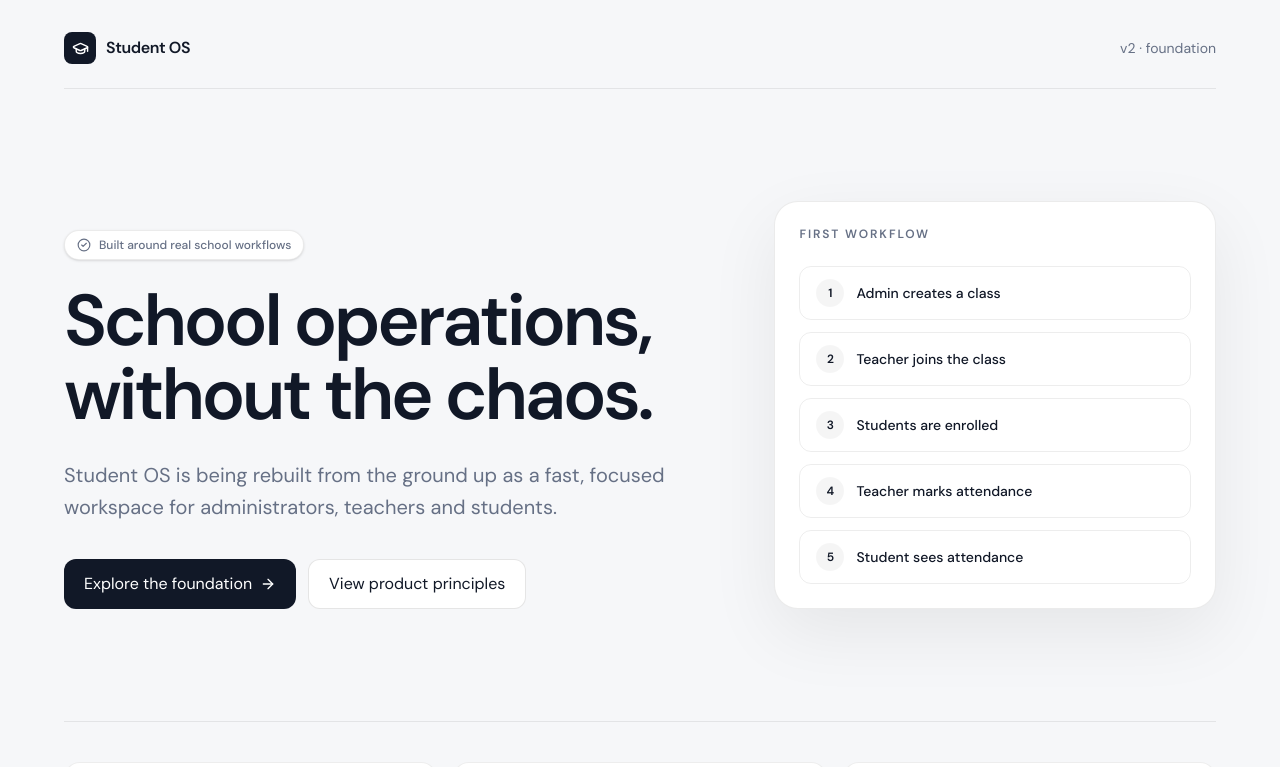
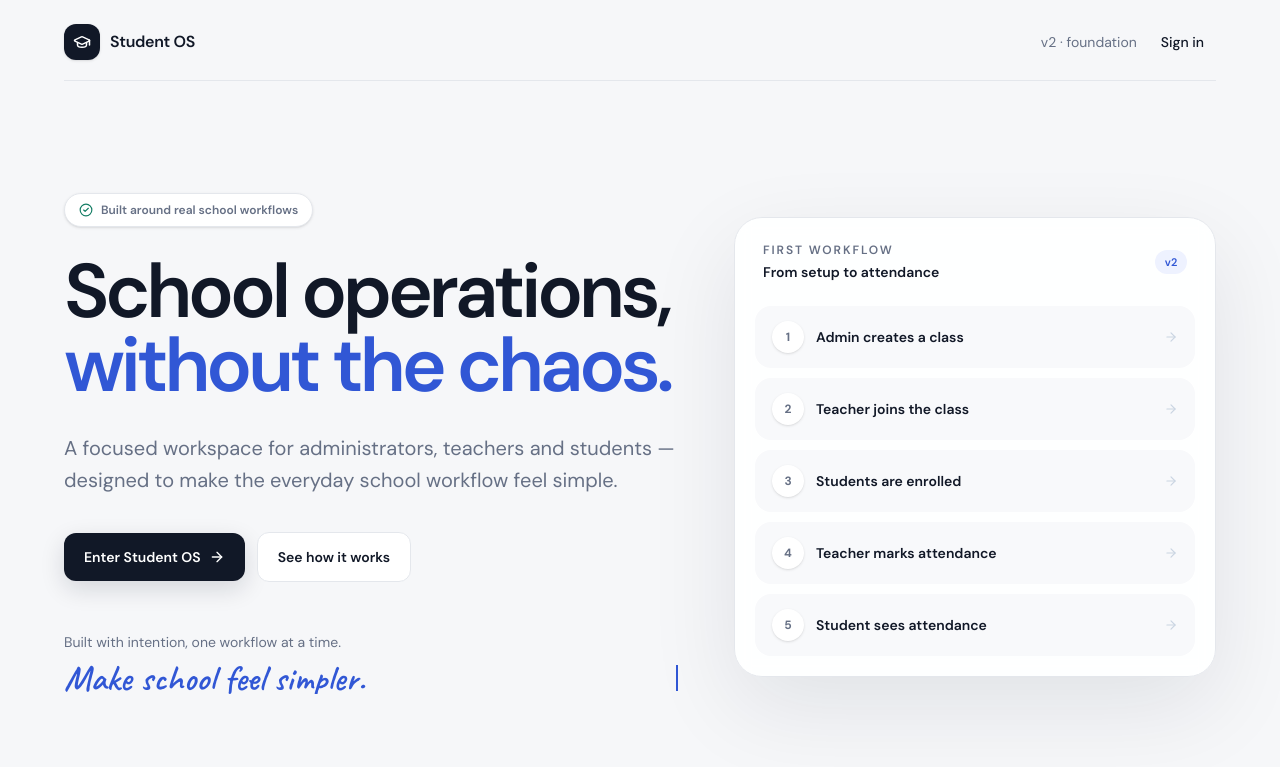
Before and after one commit to mohit-maybe/Student-OS, a Next.js app in the folder v2/: page / in a window 1280 px wide. Shown: the top 767 px of the page. Built offline with nearby package versions, Linux system fonts and the light colour scheme.

Commit message:
feat(v2): add polished landing interactions and handwriting intro

```diff
--- a/v2/app/page.tsx
+++ b/v2/app/page.tsx
@@ -1,3 +1,4 @@
+import Link from "next/link";
 import { ArrowRight, BarChart3, CheckCircle2, GraduationCap, ShieldCheck } from "lucide-react";
 
 const principles = [
@@ -6,59 +7,68 @@ const principles = [
   { icon: BarChart3, title: "Useful data", text: "Turn everyday school activity into clear, actionable signals." },
 ];
 
+const workflow = ["Admin creates a class", "Teacher joins the class", "Students are enrolled", "Teacher marks attendance", "Student sees attendance"];
+
 export default function Home() {
   return (
-    <main className="min-h-screen px-6 py-8 sm:px-10 lg:px-16">
+    <main className="min-h-screen overflow-hidden px-5 py-6 sm:px-8 lg:px-12">
       <div className="mx-auto max-w-6xl">
-        <nav className="flex items-center justify-between border-b border-black/8 pb-6">
-          <div className="flex items-center gap-2.5 font-semibold tracking-tight">
-            <div className="grid size-8 place-items-center rounded-lg bg-[var(--foreground)] text-white">
-              <GraduationCap size={17} />
-            </div>
+        <nav className="animate-fade-up flex items-center justify-between border-b border-[var(--border)] pb-5">
+          <div className="flex items-center gap-2.5 font-semibold tracking-[-.02em]">
+            <div className="grid size-9 place-items-center rounded-xl bg-[var(--foreground)] text-white shadow-sm"><GraduationCap size={18} /></div>
             Student OS
           </div>
-          <span className="text-sm text-[var(--muted)]">v2 · foundation</span>
+          <div className="flex items-center gap-3 text-sm text-[var(--muted)]">
+            <span className="hidden sm:inline">v2 · foundation</span>
+            <Link href="/login" className="rounded-lg px-3 py-2 font-medium text-[var(--foreground)] transition hover:bg-white">Sign in</Link>
+          </div>
         </nav>
 
-        <section className="grid gap-12 py-20 lg:grid-cols-[1.2fr_.8fr] lg:items-end lg:py-28">
+        <section className="grid gap-14 py-20 lg:grid-cols-[1.12fr_.88fr] lg:items-center lg:py-28">
           <div>
-            <div className="mb-6 inline-flex items-center gap-2 rounded-full border border-black/8 bg-white px-3 py-1.5 text-xs font-medium text-[var(--muted)] shadow-sm">
-              <CheckCircle2 size={14} /> Built around real school workflows
+            <div className="animate-fade-up stagger-1 mb-7 inline-flex items-center gap-2 rounded-full border border-[var(--border)] bg-white px-3.5 py-2 text-xs font-semibold text-[var(--muted)] shadow-sm">
+              <CheckCircle2 size={14} className="text-[var(--success)]" /> Built around real school workflows
             </div>
-            <h1 className="max-w-3xl text-5xl font-semibold leading-[1.02] tracking-[-0.045em] sm:text-6xl lg:text-7xl">
-              School operations, without the chaos.
+            <h1 className="animate-fade-up stagger-2 max-w-3xl text-5xl font-semibold leading-[.98] tracking-[-.055em] sm:text-6xl lg:text-[76px]">
+              School operations, <span className="text-[var(--accent)]">without the chaos.</span>
             </h1>
-            <p className="mt-7 max-w-2xl text-lg leading-8 text-[var(--muted)] sm:text-xl">
-              Student OS is being rebuilt from the ground up as a fast, focused workspace for administrators, teachers and students.
+            <p className="animate-fade-up stagger-3 mt-7 max-w-2xl text-lg leading-8 text-[var(--muted)] sm:text-xl">
+              A focused workspace for administrators, teachers and students — designed to make the everyday school workflow feel simple.
             </p>
-            <div className="mt-9 flex flex-wrap gap-3">
-              <button className="inline-flex items-center gap-2 rounded-xl bg-[var(--foreground)] px-5 py-3 text-sm font-medium text-white transition hover:opacity-90">
-                Explore the foundation <ArrowRight size={16} />
-              </button>
-              <button className="rounded-xl border border-black/10 bg-white px-5 py-3 text-sm font-medium transition hover:bg-black/[.03]">
-                View product principles
-              </button>
+            <div className="animate-fade-up stagger-4 mt-9 flex flex-wrap items-center gap-3">
+              <Link href="/login" className="group inline-flex items-center gap-2 rounded-xl bg-[var(--foreground)] px-5 py-3.5 text-sm font-semibold text-white shadow-[0_8px_24px_rgba(17,24,39,.14)] transition duration-300 hover:-translate-y-0.5 hover:shadow-[0_12px_30px_rgba(17,24,39,.18)]">
+                Enter Student OS <ArrowRight size={16} className="transition-transform group-hover:translate-x-1" />
+              </Link>
+              <a href="#principles" className="rounded-xl border border-[var(--border)] bg-white px-5 py-3.5 text-sm font-semibold transition duration-300 hover:-translate-y-0.5 hover:border-slate-300">See how it works</a>
+            </div>
+            <div className="mt-12 text-[var(--foreground)]">
+              <span className="text-sm text-[var(--muted)]">Built with intention, one workflow at a time.</span><br />
+              <span className="handwritten mt-2 text-4xl text-[var(--accent)]">Make school feel simpler.</span>
             </div>
           </div>
 
-          <div className="rounded-3xl border border-black/8 bg-white p-6 shadow-[0_24px_70px_rgba(0,0,0,.07)]">
-            <p className="text-xs font-semibold uppercase tracking-[0.16em] text-[var(--muted)]">First workflow</p>
-            <div className="mt-6 space-y-3">
-              {["Admin creates a class", "Teacher joins the class", "Students are enrolled", "Teacher marks attendance", "Student sees attendance"].map((item, index) => (
-                <div key={item} className="flex items-center gap-3 rounded-xl border border-black/7 px-4 py-3">
-                  <span className="grid size-7 shrink-0 place-items-center rounded-full bg-black/[.04] text-xs font-semibold">{index + 1}</span>
-                  <span className="text-sm font-medium">{item}</span>
+          <div className="animate-float-in rounded-[28px] border border-[var(--border)] bg-white/90 p-5 shadow-[0_30px_90px_rgba(15,23,42,.09)] backdrop-blur">
+            <div className="flex items-center justify-between px-2 py-1">
+              <div><p className="text-xs font-semibold uppercase tracking-[.16em] text-[var(--muted)]">First workflow</p><p className="mt-1 text-sm font-semibold">From setup to attendance</p></div>
+              <span className="rounded-full bg-[var(--accent-soft)] px-2.5 py-1 text-[11px] font-semibold text-[var(--accent)]">v2</span>
+            </div>
+            <div className="mt-5 space-y-2.5">
+              {workflow.map((item, index) => (
+                <div key={item} className="group flex items-center gap-3 rounded-2xl border border-transparent bg-[#f8f9fb] px-4 py-3.5 transition duration-300 hover:border-[var(--border)] hover:bg-white hover:shadow-sm">
+                  <span className="grid size-8 shrink-0 place-items-center rounded-full bg-white text-xs font-bold text-[var(--muted)] shadow-sm">{index + 1}</span>
+                  <span className="text-sm font-semibold">{item}</span>
+                  <ArrowRight size={14} className="ml-auto text-slate-300 transition-transform group-hover:translate-x-0.5" />
                 </div>
               ))}
             </div>
           </div>
         </section>
 
-        <section className="grid gap-4 border-t border-black/8 py-10 md:grid-cols-3">
+        <section id="principles" className="grid gap-4 border-t border-[var(--border)] py-12 md:grid-cols-3">
           {principles.map(({ icon: Icon, title, text }) => (
-            <div key={title} className="rounded-2xl border border-black/7 bg-white p-6">
-              <Icon size={19} />
-              <h2 className="mt-5 font-semibold tracking-tight">{title}</h2>
+            <div key={title} className="animate-float-in rounded-2xl border border-[var(--border)] bg-white p-6 transition duration-300 hover:-translate-y-1 hover:shadow-[0_16px_45px_rgba(15,23,42,.06)]">
+              <div className="grid size-9 place-items-center rounded-xl bg-[var(--accent-soft)] text-[var(--accent)]"><Icon size={18} /></div>
+              <h2 className="mt-5 font-semibold tracking-[-.02em]">{title}</h2>
               <p className="mt-2 text-sm leading-6 text-[var(--muted)]">{text}</p>
             </div>
           ))}
```
